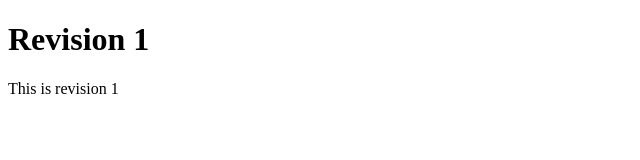
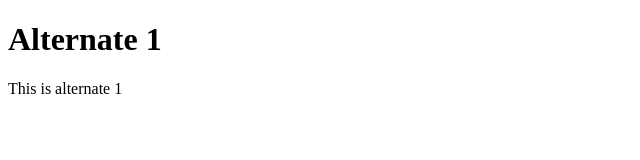
Before and after one commit to yudideshpandegit/git-practice, a plain HTML site: page index.html in a window 1280 px wide. Shown: the whole page, without its empty margins (0-640 px from the left). Drawn offline with Linux system fonts and the light colour scheme.

Commit message:
alternate one

```diff
--- a/index.html
+++ b/index.html
@@ -6,7 +6,7 @@
     <title>Document</title>
 </head>
 <body>
-    <h1>Revision 1</h1>
-    <p>This is revision 1</p>
+    <h1>Alternate 1</h1>
+    <p>This is alternate 1</p>
 </body>
 </html>
```
